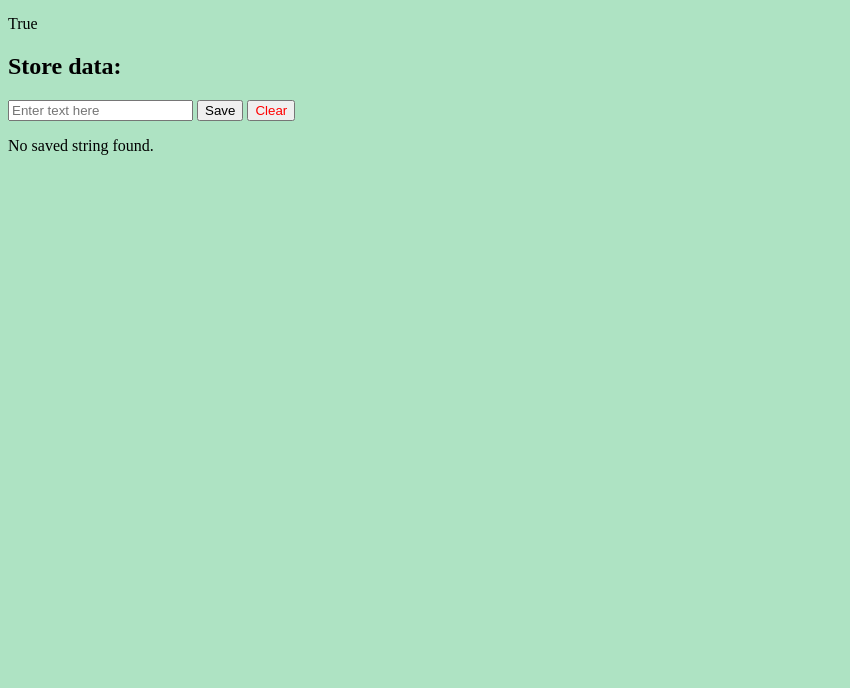
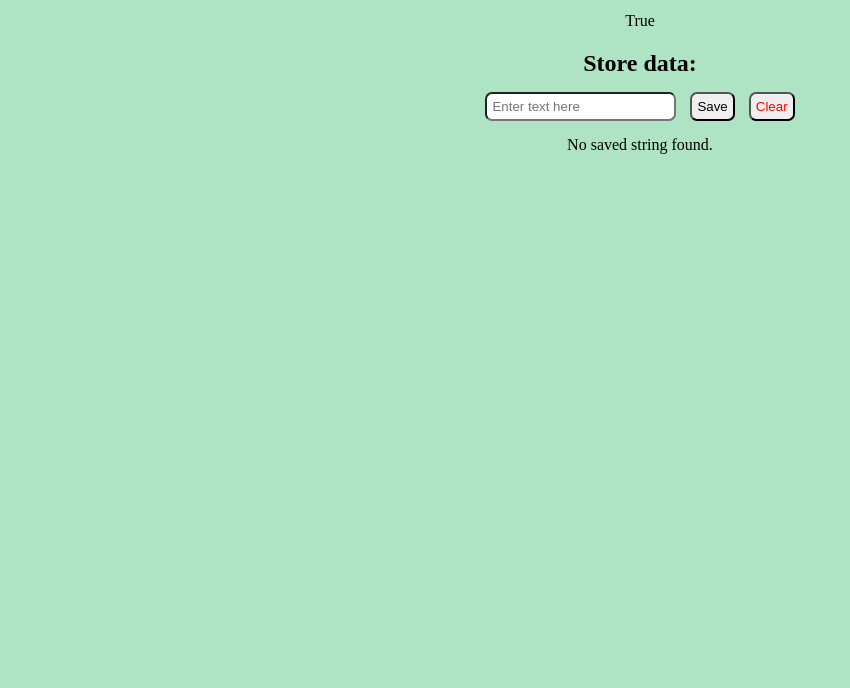
Before and after one commit to marcelldls/try-tsc, a website: page index.html in a window 1280 px wide. Shown: the part 112-800 px from the top of the page, without its empty margins (0-850 px from the left). Drawn offline with Linux system fonts and the light colour scheme.

Commit message:
Play with div and styles

```diff
--- a/index.html
+++ b/index.html
@@ -18,9 +18,11 @@
 
     <!-- Demo cookies -->
     <h2>Store data:</h2>
-    <input type="text" id="inputText" placeholder="Enter text here" />
-    <button id="save" onclick="saveAndDisplay()">Save</button>
-    <button id="clear" onclick="clearAndDisplay()">Clear</button>
+    <div class="input-row">
+        <input type="text" id="inputText" placeholder="Enter text here" />
+        <button id="save" onclick="saveAndDisplay()">Save</button>
+        <button id="clear" onclick="clearAndDisplay()">Clear</button>
+    </div>
     <p id="displayArea"></p>
 
 </body>
--- a/styles.css
+++ b/styles.css
@@ -1,8 +1,28 @@
+/* Reset some default styles */
+body,
+h1,
+h2,
+p,
+input,
+button {
+    margin: 5px;
+    padding: 5px;
+    box-sizing: border-box;
+}
+
 body {
     background-color: #aee3c3;
 }
 
+/* Center everything */
+body {
+    display: flex;
+    flex-direction: column;
+    align-items: center;
+}
+
 h1 {
+    /* element type selector */
     color: blue;
 }
 
@@ -10,8 +30,18 @@ p {
     font-size: 16px;
 }
 
+input[type="text"] {
+    border-radius: 7px;
+}
+
+input[type="text"]:focus {
+    outline: 2px solid black;
+    transition: outline-color 0.3s ease;
+}
+
 button {
     cursor: pointer;
+    border-radius: 7px;
 }
 
 #save {
@@ -19,7 +49,8 @@ button {
 }
 
 #save:hover {
-    border-color: black;
+    /* id selector */
+    outline: 2px solid black;
 }
 
 #clear {
@@ -27,5 +58,5 @@ button {
 }
 
 #clear:hover {
-    border-color: black;
+    outline: 2px solid black;
 }
```
